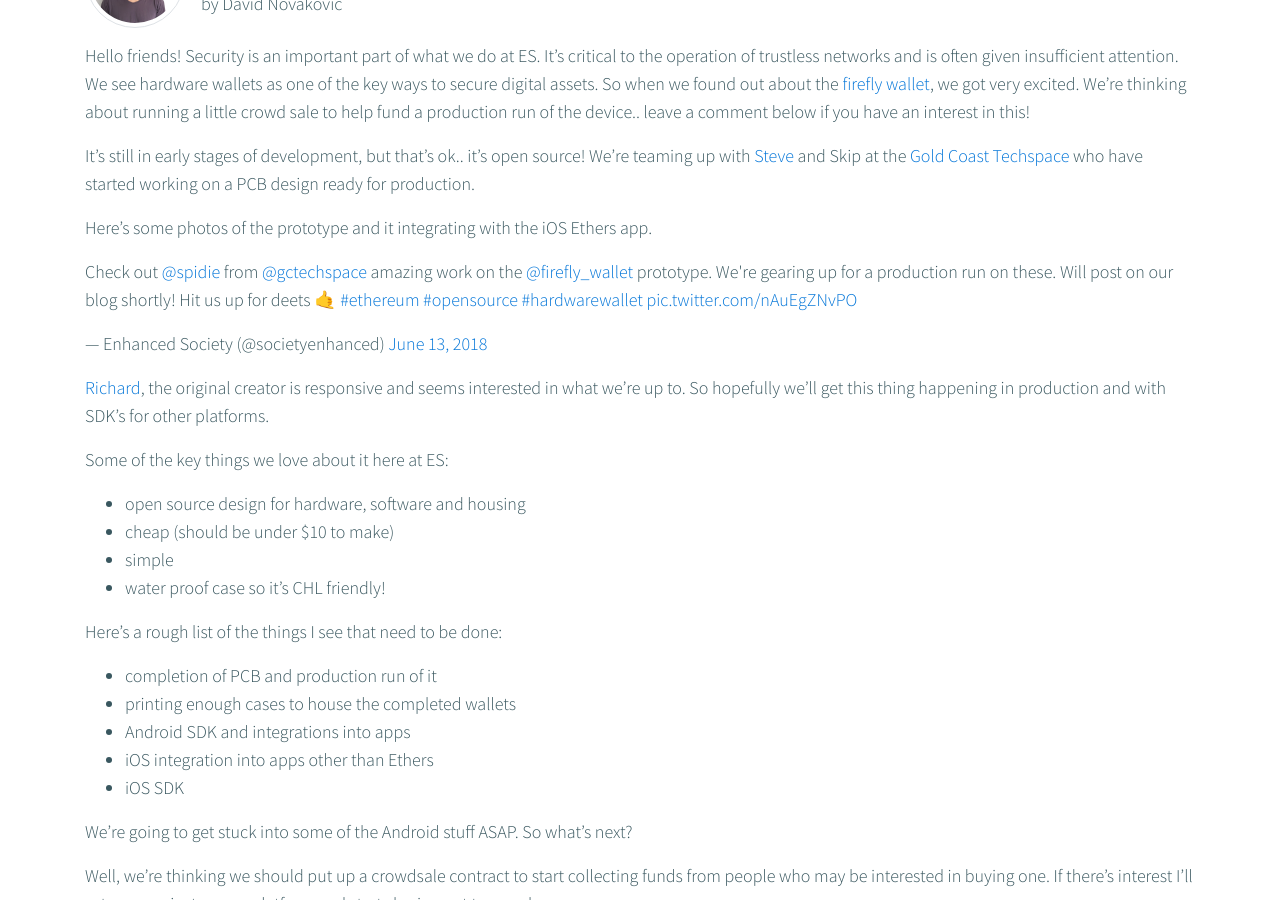
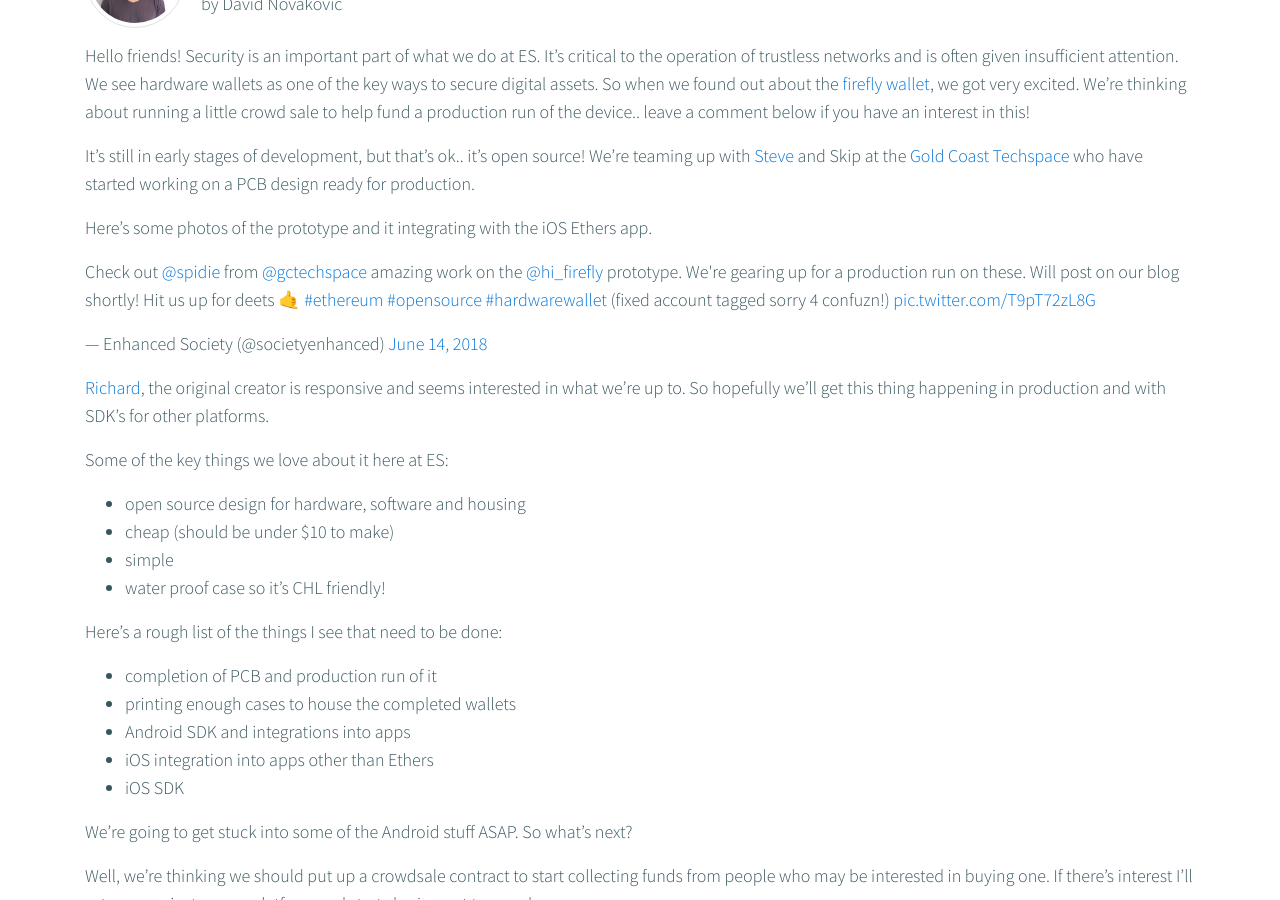
Before and after one commit to enhancedsociety/old-website, a Jekyll site: the page built from _posts/2018-06-11-firefly-hardware-wallet.md, in a window 1280 px wide and 900 px high, scrolled down 346 px. Built offline with Jekyll 4.4.1, drawn with Linux system fonts in a browser that asks for light colours; nearby versions of some CDN libraries; a script that is not in the unit is left out; comment, search, counter and statistics services are not loaded.

Commit message:
Update 2018-06-11-firefly-hardware-wallet.md

```diff
--- a/_posts/2018-06-11-firefly-hardware-wallet.md
+++ b/_posts/2018-06-11-firefly-hardware-wallet.md
@@ -10,8 +10,9 @@
 
 Here's some photos of the prototype and it integrating with the iOS Ethers app.
 
-<blockquote class="twitter-tweet" data-lang="en"><p lang="en" dir="ltr">Check out <a href="https://twitter.com/spidie?ref_src=twsrc%5Etfw">@spidie</a> from  <a href="https://twitter.com/gctechspace?ref_src=twsrc%5Etfw">@gctechspace</a> amazing work on the <a href="https://twitter.com/firefly_wallet?ref_src=twsrc%5Etfw">@firefly_wallet</a> prototype. We&#39;re gearing up for a production run on these. Will post on our blog shortly! Hit us up for deets 🤙 <a href="https://twitter.com/hashtag/ethereum?src=hash&amp;ref_src=twsrc%5Etfw">#ethereum</a> <a href="https://twitter.com/hashtag/opensource?src=hash&amp;ref_src=twsrc%5Etfw">#opensource</a> <a href="https://twitter.com/hashtag/hardwarewallet?src=hash&amp;ref_src=twsrc%5Etfw">#hardwarewallet</a> <a href="https://t.co/nAuEgZNvPO">pic.twitter.com/nAuEgZNvPO</a></p>&mdash; Enhanced Society (@societyenhanced) <a href="https://twitter.com/societyenhanced/status/1007041106427588608?ref_src=twsrc%5Etfw">June 13, 2018</a></blockquote>
+<blockquote class="twitter-tweet" data-lang="en"><p lang="en" dir="ltr">Check out <a href="https://twitter.com/spidie?ref_src=twsrc%5Etfw">@spidie</a> from  <a href="https://twitter.com/gctechspace?ref_src=twsrc%5Etfw">@gctechspace</a> amazing work on the <a href="https://twitter.com/hi_firefly?ref_src=twsrc%5Etfw">@hi_firefly</a> prototype. We&#39;re gearing up for a production run on these. Will post on our blog shortly! Hit us up for deets 🤙 <a href="https://twitter.com/hashtag/ethereum?src=hash&amp;ref_src=twsrc%5Etfw">#ethereum</a> <a href="https://twitter.com/hashtag/opensource?src=hash&amp;ref_src=twsrc%5Etfw">#opensource</a> <a href="https://twitter.com/hashtag/hardwarewallet?src=hash&amp;ref_src=twsrc%5Etfw">#hardwarewallet</a> (fixed account tagged sorry 4 confuzn!) <a href="https://t.co/T9pT72zL8G">pic.twitter.com/T9pT72zL8G</a></p>&mdash; Enhanced Society (@societyenhanced) <a href="https://twitter.com/societyenhanced/status/1007149024388902912?ref_src=twsrc%5Etfw">June 14, 2018</a></blockquote>
 <script async src="https://platform.twitter.com/widgets.js" charset="utf-8"></script>
+
 
 
 [Richard](https://twitter.com/ricmoo), the original creator is responsive and seems interested in what we're up to. So hopefully we'll get this thing happening in production and with SDK's for other platforms.
```
